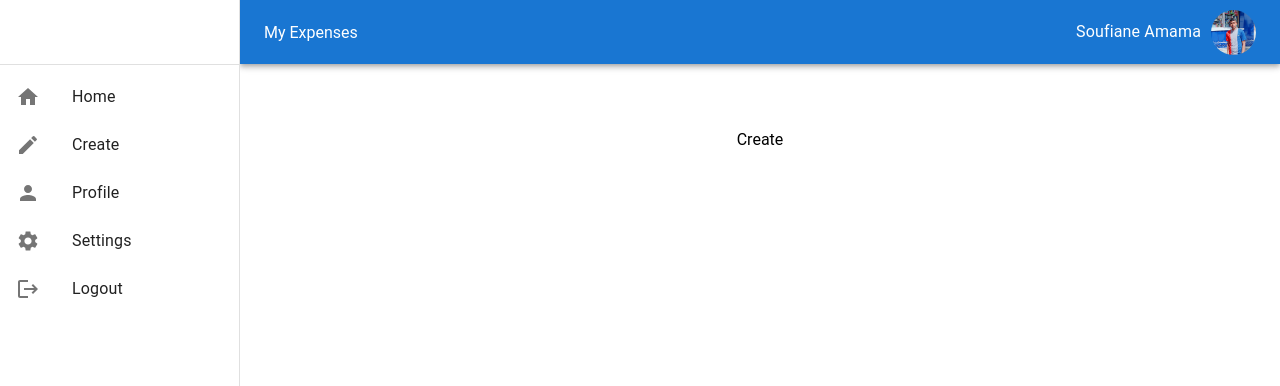
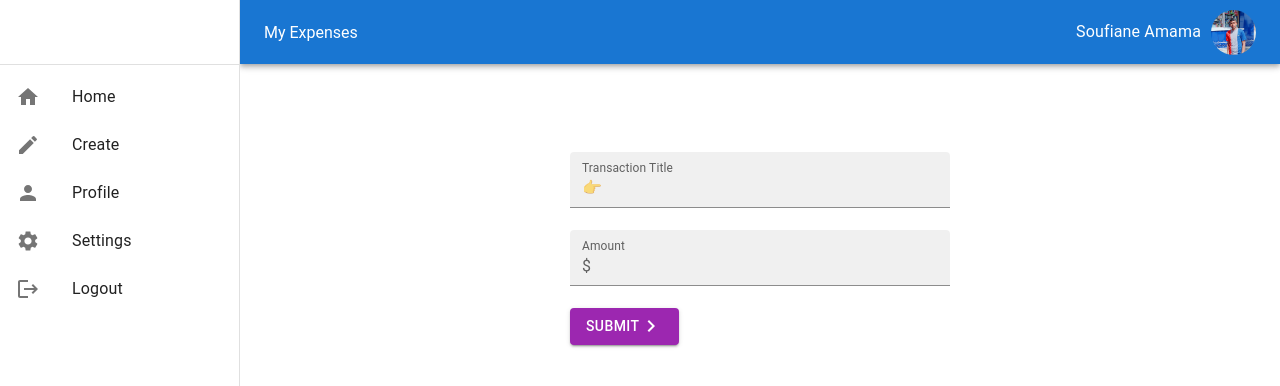
Before and after one commit to Soufiane-Amama/Material_UI_Project_React, a React (Create React App) app: page /create in a window 1280 px wide. Shown: the top 386 px of the page. Built offline with nearby package versions, Linux system fonts and the light colour scheme; the HTML template or start-up script is replaced by a standard one.

Commit message:
Development stage 10 - MUI TextField Component

```diff
--- a/src/Pages/Create/Create.jsx
+++ b/src/Pages/Create/Create.jsx
@@ -1,8 +1,43 @@
+import { Box, Button, InputAdornment, TextField, styled } from "@mui/material";
 import "./Create.css";
+import { purple } from "@mui/material/colors";
+import { ChevronRight } from "@mui/icons-material";
+
+
+const ColorButton = styled(Button)(({ theme }) => ({
+  color: theme.palette.getContrastText(purple[500]),
+  backgroundColor: purple[500],
+  '&:hover': {
+    backgroundColor: purple[700],
+  },
+}));
+
 
 const Create = () => {
   return (
-    <div>Create</div>
+    <Box component="form" sx={{width: "380px"}}>
+        <TextField
+          fullWidth={true}
+          label="Transaction Title"
+          sx={{ mt: "22px", display: "block" }}
+          InputProps={{
+            startAdornment: <InputAdornment position="start">👉</InputAdornment>,
+          }}
+          variant="filled"
+        />
+
+        <TextField
+          fullWidth={true}
+          label="Amount"
+          sx={{ mt: "22px", display: "block" }}
+          InputProps={{
+            startAdornment: <InputAdornment position="start">$</InputAdornment>,
+          }}
+          variant="filled"
+        />
+
+<ColorButton sx={{mt: "22px"}} variant="contained">Submit <ChevronRight /> </ColorButton>
+    </Box>
   )
 }
 
--- a/src/Pages/Root.jsx
+++ b/src/Pages/Root.jsx
@@ -11,7 +11,7 @@ const Root = () => {
       <DrawerComponent drawerWidth={drawerWidth} />
       <AppBarComponent drawerWidth={drawerWidth}  />
 
-      <Box sx={{ ml: `${drawerWidth}px`, display: "flex", justifyContent: "center", mt: "66px" }} >
+      <Box component="main" sx={{ ml: `${drawerWidth}px`, display: "flex", justifyContent: "center", mt: "66px" }} >
         <Outlet />
       </Box>
     </div>
--- a/src/index.css
+++ b/src/index.css
@@ -3,3 +3,7 @@
     margin: 0;
     padding: 0;
 }
+
+/* .bor {
+    border: 4px solid red;
+} */
```
